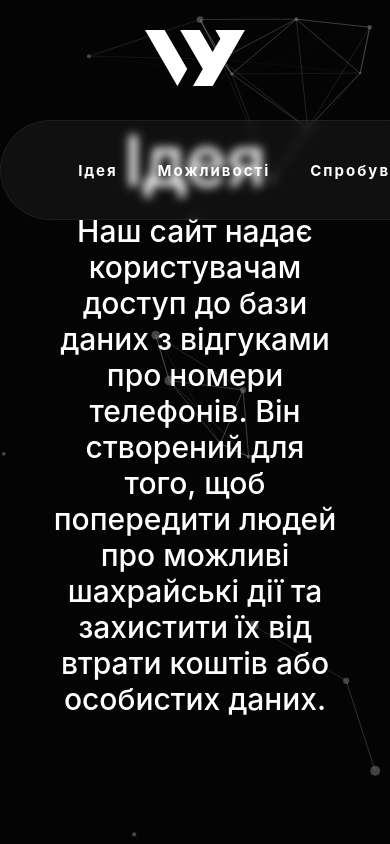
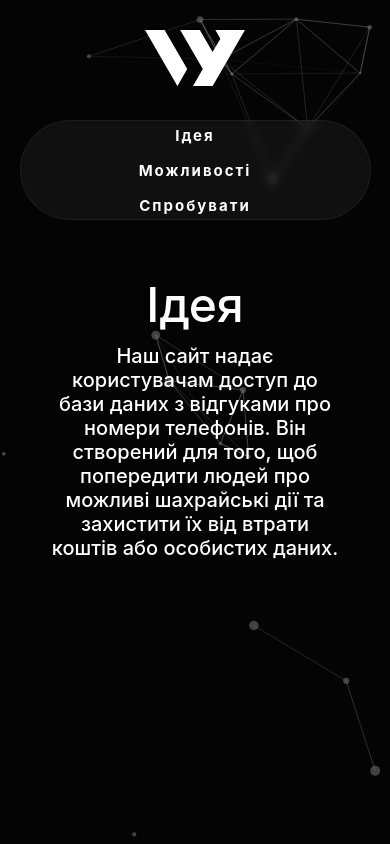
Before and after one commit to PhoenixIO/phonefinder-client, a React (Create React App) app: page / in a window 390 px wide. Built offline with nearby package versions, Linux system fonts and the light colour scheme; no server answers.

Commit message:
fix: some kind of mobile adaptation

```diff
--- a/src/pages/Main/Main.module.scss
+++ b/src/pages/Main/Main.module.scss
@@ -16,6 +16,10 @@
     justify-content: center;
     margin-top: 30px;
     gap: 20px;
+
+    @media screen and (max-width: 960px) {
+      flex-direction: column;
+    }
 
     .useBtn {
       padding: 10px 20px;
@@ -116,6 +120,11 @@
       border: 1px solid rgba(255, 255, 255, 0.06);
       transition: 1s all cubic-bezier(0.075, 0.82, 0.165, 1) 0.2s;
 
+      @media screen and (max-width: 960px) {
+        flex-direction: column;
+        width: 90vw;
+      }
+
       a {
         color: #fff;
         text-decoration: none;
@@ -207,11 +216,18 @@
         z-index: 2;
         position: relative;
         text-align: center;
+        @media screen and (max-width: 960px) {
+          font-size: 3rem;
+        }
       }
       h3 {
         font-size: 30px;
         margin-top: 10px;
         text-align: center;
+
+        @media screen and (max-width: 960px) {
+          font-size: 1.25rem;
+        }
       }
     }
   }
```
